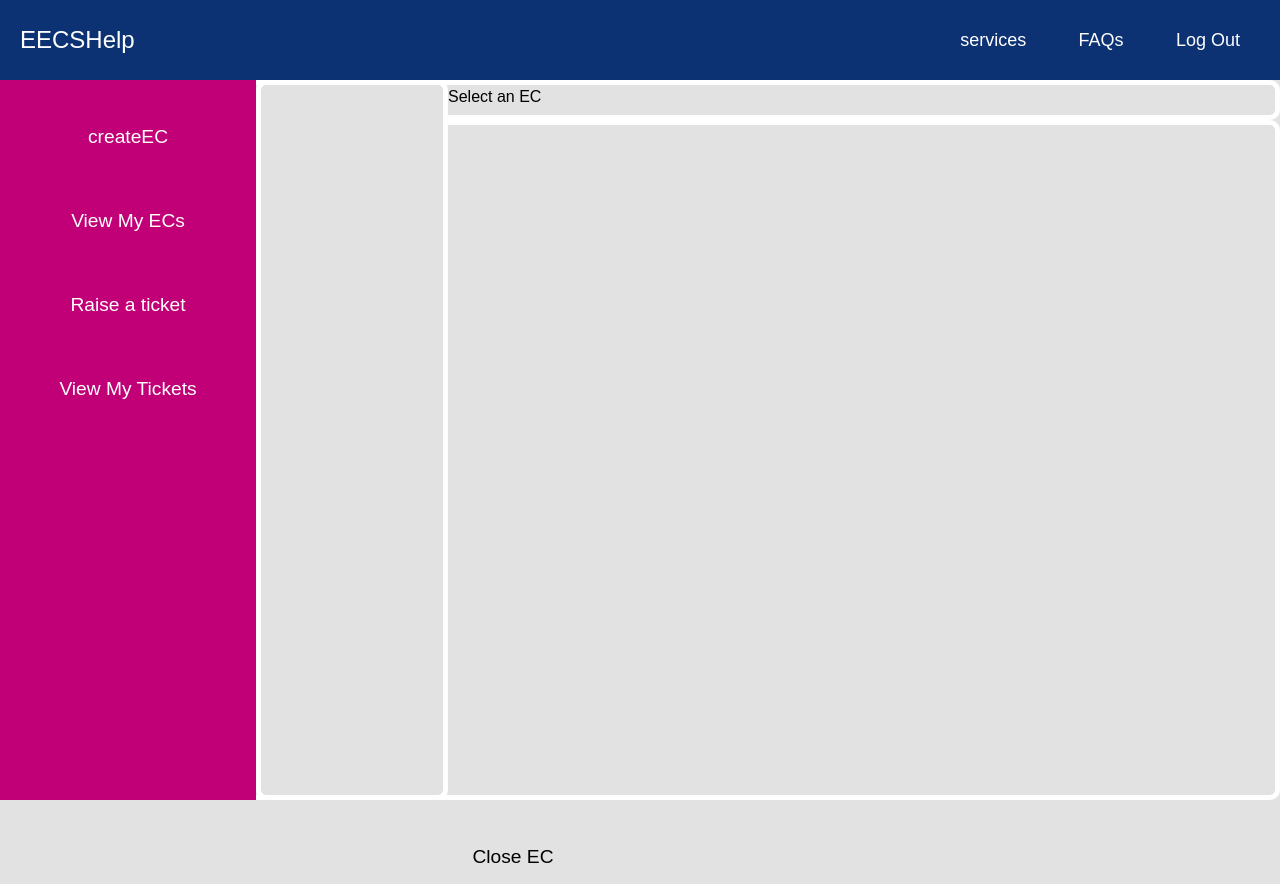
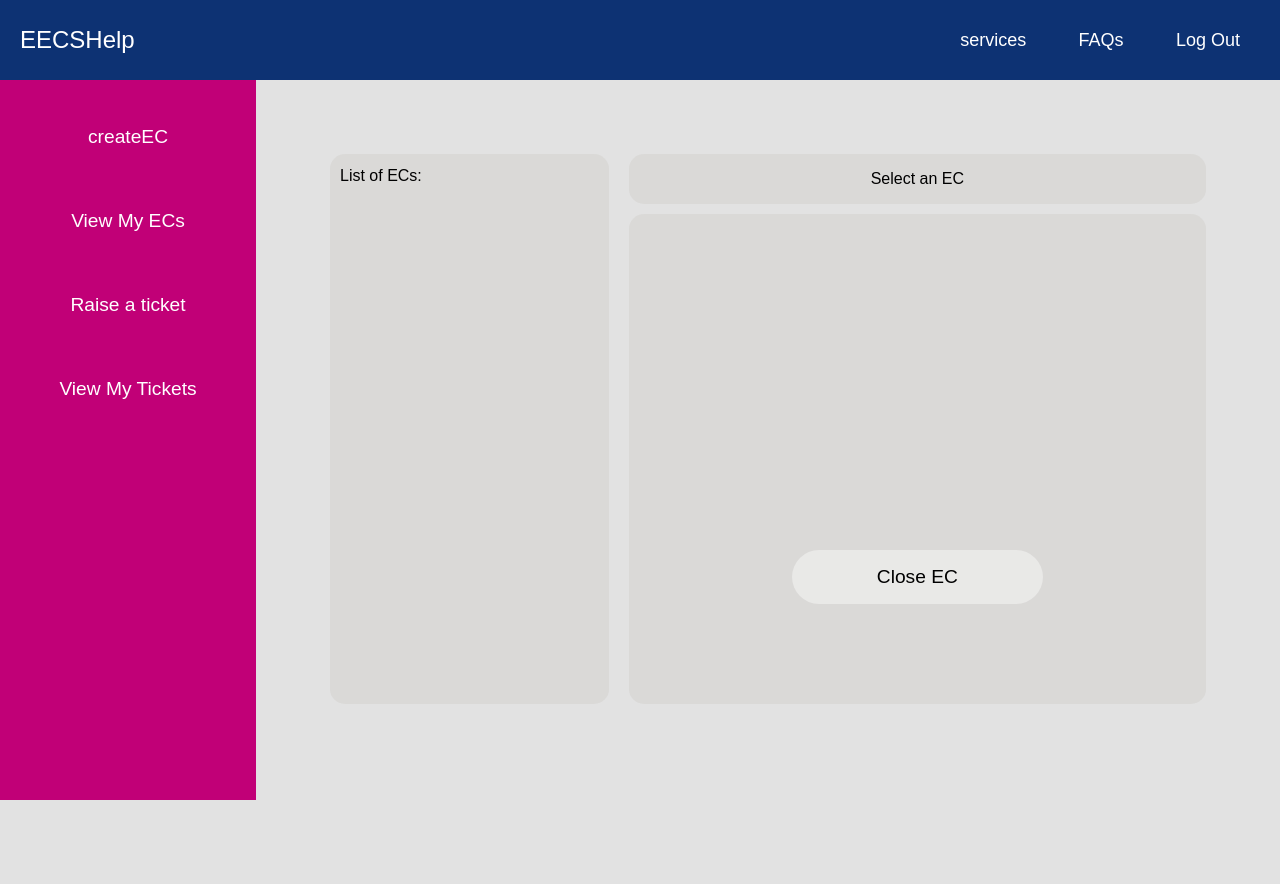
Before and after one commit to darenagos/segroup-eecsSystem, a React (Create React App) app in the folder eecs-system/: page /student-Homepage/view-my-ECs in a window 1280 px wide. After the commit the page ends 800 px from the top, so only its background shows below. Built offline with nearby package versions, Linux system fonts and the light colour scheme.

Commit message:
css formatting for student create EC

```diff
--- /dev/null
+++ b/eecs-system/src/Components/User Specific Components/Student Components/viewMyECs.css
@@ -0,0 +1,99 @@
+.padding-grid{
+
+    padding: 5%;
+    margin-left: 20%;
+}
+.grid-container{
+    display: grid;
+   grid-template-columns: repeat(3, 1fr);
+   grid-template-rows: auto;
+   min-height: 60vh;
+   min-width: none;
+
+
+}
+
+.box{
+    background: rgba(198, 195, 189, 0.30);
+    padding: 10px;
+    border-radius: 15px;
+    margin-right: 10px;
+    margin-top: 10px;
+    margin-left: 10px;
+    height: 100%;
+}
+
+button{
+    background: none;
+    border: none;
+    outline: none;
+    box-shadow: none;
+}
+
+.ec-title-button-side{
+
+    text-align: center;
+    background-color: rgba(187, 185, 181, 0.8);
+
+    margin-top: 10px;
+    /* margin-left: 10px; */
+    margin-bottom: 10px;
+
+    border-radius: 2px;
+    padding-right: 2px;
+
+    align-self: center;
+    justify-self: center;
+    width: 100%;
+
+
+
+}
+
+
+.ec-title-button-side:hover{
+    background-color: rgb(255, 255, 255, 0.4);
+    border-left: 4px solid #0D3273;;
+}
+
+
+
+.ec-title{
+    display: flex;
+    align-items: center;
+    justify-content: center;
+    height: 50px; /* Set the height for the EC title grid item */
+
+}
+
+.ec-content{
+    display: grid;
+    grid-template-rows: repeat(2, 1fr);
+    /* removes gap from title to content */
+    min-height: 60vh;
+    min-width: none;
+
+}
+
+.close-ec-button{
+    display: block;
+    margin: auto;
+    border-radius: 30px;
+    background-color: rgb(255, 255, 255, 0.4);
+    width: 45%;
+}
+
+.close-ec-button:hover{
+    background-color: rgba(13, 50, 115, 1);
+    color: white;
+}
+
+
+
+.grid-col-span-2{
+    grid-column: span 2;
+}
+
+.grid-row-span-2{
+    grid-row: span 2;
+}
--- a/eecs-system/src/Components/User Specific Components/Student Components/viewMyECs.js
+++ b/eecs-system/src/Components/User Specific Components/Student Components/viewMyECs.js
@@ -1,37 +1,34 @@
-import React, {useState} from 'react'
+import React, { useState } from "react";
+import "../../../reset.css";
+import "./viewMyECs.css";
 
-
-const ecRegistry = require("../../../Managers/ECRegistry")
-const currentUserManager = require("../../../Managers/CurrentUserManager")
+const ecRegistry = require("../../../Managers/ECRegistry");
+const currentUserManager = require("../../../Managers/CurrentUserManager");
 
 function ViewMyECs() {
-
-
-  function getMyEcs(){
+  function getMyEcs() {
     const allEcs = ecRegistry.getAllECs();
-    console.log("Current User id:", currentUserManager.getCurrent().id)
-    console.log(allEcs)
-    let myEcs = []
-    console.log("starting loop")
-    for (let i=0; i<allEcs.length; i++){
-      console.log(i)
-      if (allEcs[i].userID === currentUserManager.getCurrent().id){
-        myEcs.push(allEcs[i])
-      }
-      else
-      {
-        console.log(allEcs[i].userID)
+    console.log("Current User id:", currentUserManager.getCurrent().id);
+    console.log(allEcs);
+    let myEcs = [];
+    console.log("starting loop");
+    for (let i = 0; i < allEcs.length; i++) {
+      console.log(i);
+      if (allEcs[i].userID === currentUserManager.getCurrent().id) {
+        myEcs.push(allEcs[i]);
+      } else {
+        console.log(allEcs[i].userID);
       }
     }
-    console.log("end loop")
-    console.log(myEcs)
+    console.log("end loop");
+    console.log(myEcs);
     return myEcs;
   }
 
   function updateContent(ec) {
     setTitle(ec.name + " : " + ec.module);
     setInfo(ec.title + " - " + ec.date);
-    setDetails(ec.details)
+    setDetails(ec.details);
   }
 
   const [title, setTitle] = useState("Select an EC");
@@ -41,14 +38,37 @@ function ViewMyECs() {
 
   return (
     <div>
-      <div id="side">
-    {myEcs.map((ec) => (<button onClick={() => updateContent(ec)}>{ec.name} - {ec.title}</button>))} </div>
-    <div id="title">
-        {title}</div>
-      <div id="bottom">
-        {info}<br></br>{details}<button>Close EC</button></div>
+      <div className="padding-grid">
+        <div className="grid-container">
+          <div className="grid-row-span-2">
+            <div className="box">
+              <a>List of ECs:</a>
+              <br></br>
+              {myEcs.map((ec) => (
+                <button
+                  className="ec-title-button-side"
+                  onClick={() => updateContent(ec)}
+                >
+                  {ec.name} - {ec.title}
+                </button>
+              ))}{" "}
+            </div>
+          </div>
+
+          <div className="ec-title grid-col-span-2 box">{title}</div>
+          <div className="ec-content grid-col-span-2 box">
+            {info}
+            <br></br>
+            {details}
+            <button className="close-ec-button grid-col-span-2">
+              Close EC
+            </button>
+          </div>
+          {/* <div>fds</div> */}
+        </div>
+      </div>
     </div>
-  )
+  );
 }
 
-export default ViewMyECs
+export default ViewMyECs;
```
